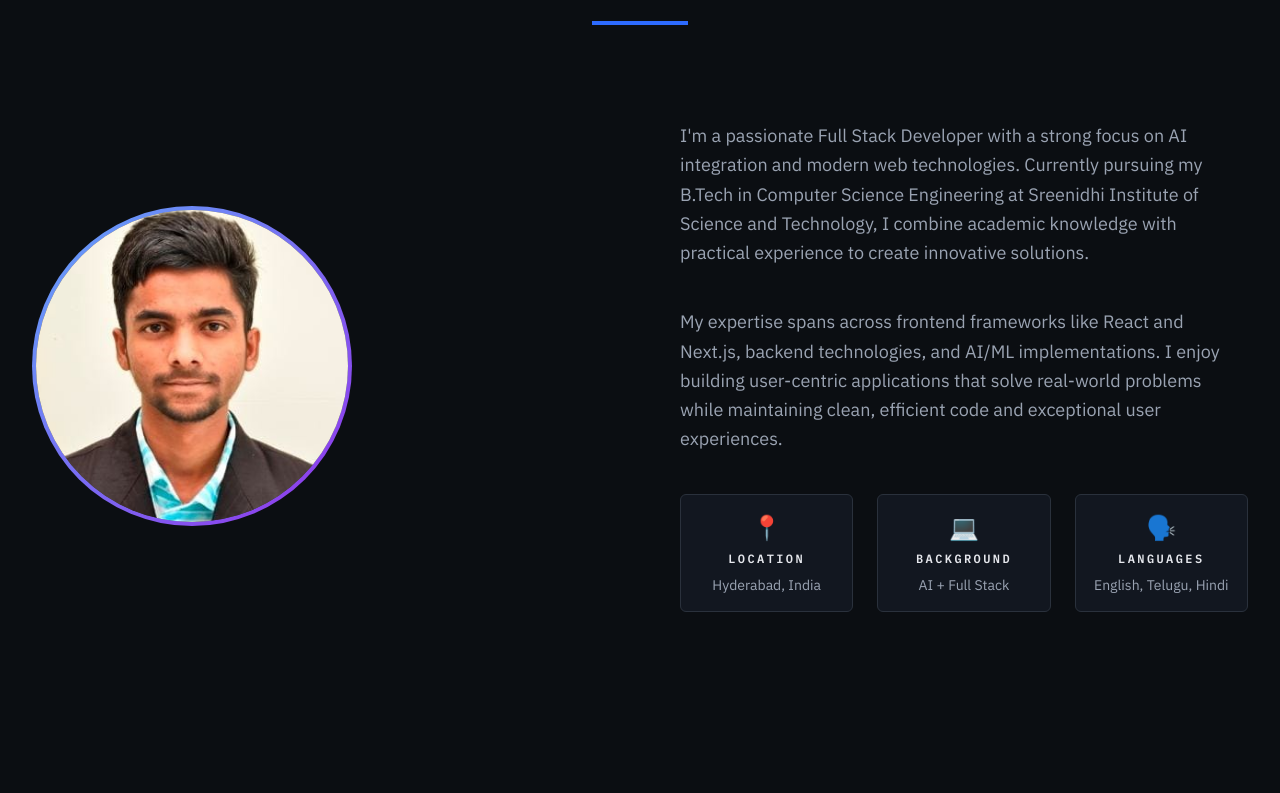
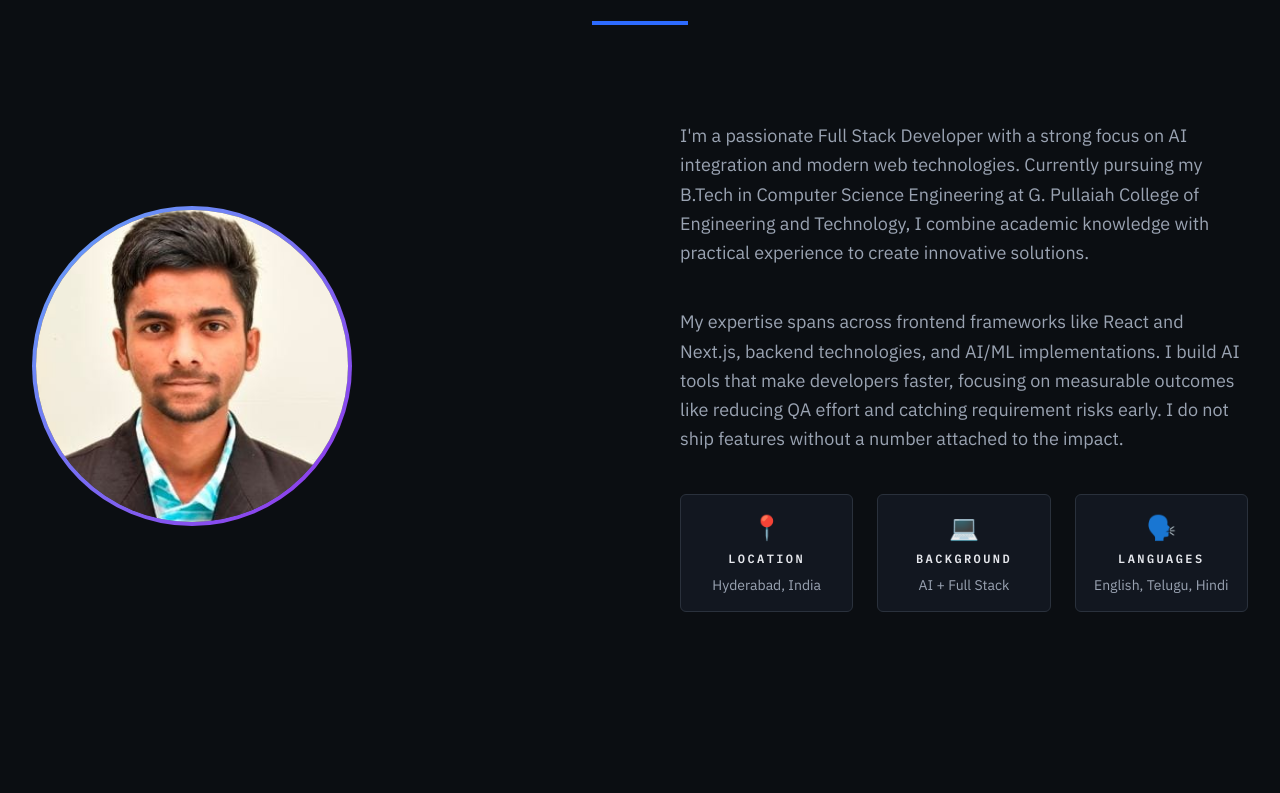
Before and after one commit to cherry-12345/charan-katkam-portfolio, a Next.js app: page / in a window 1280 px wide. Shown: the part 967-1760 px from the top of the page. Built offline with nearby package versions, Linux system fonts and the light colour scheme.

Commit message:
update About Me section with focused personal story

```diff
--- a/app/components/AboutSection.tsx
+++ b/app/components/AboutSection.tsx
@@ -66,14 +66,15 @@ export default function AboutSection() {
           >
             <p className="text-lg text-[color:var(--color-muted)] leading-relaxed">
               I'm a passionate Full Stack Developer with a strong focus on AI integration and modern web technologies.
-              Currently pursuing my B.Tech in Computer Science Engineering at Sreenidhi Institute of Science and Technology,
+              Currently pursuing my B.Tech in Computer Science Engineering at G. Pullaiah College of Engineering and Technology,
               I combine academic knowledge with practical experience to create innovative solutions.
             </p>
 
             <p className="text-lg text-[color:var(--color-muted)] leading-relaxed">
               My expertise spans across frontend frameworks like React and Next.js, backend technologies,
-              and AI/ML implementations. I enjoy building user-centric applications that solve real-world problems
-              while maintaining clean, efficient code and exceptional user experiences.
+              and AI/ML implementations. I build AI tools that make developers faster, focusing on measurable outcomes
+              like reducing QA effort and catching requirement risks early. I do not ship features without a number
+              attached to the impact.
             </p>
 
             {/* Quick Facts */}
--- a/app/components/ProjectsSection.tsx
+++ b/app/components/ProjectsSection.tsx
@@ -7,12 +7,12 @@ export default function ProjectsSection() {
     {
       id: 1,
       title: 'SmartSDLC',
-      description: 'AI-Enhanced Software Development Lifecycle platform that streamlines project management with intelligent automation, real-time collaboration, and predictive analytics.',
+      description: 'Internship MVP for an AI-Enhanced SDLC platform focused on automating requirement checks, task routing, and early risk signals to reduce QA effort and rework.',
       tech: ['React', 'Node.js', 'Express', 'Gemini AI', 'JWT'],
       features: ['AI-powered insights', 'Task automation', 'Team collaboration', 'Progress tracking'],
       github: 'https://github.com/cherry-12345/SmartSDLC-AI-Enhanced-Software-Development-Lifecycle',
       demo: '#',
-      status: 'In Development'
+      status: 'Completed'
     },
     {
       id: 2,
```
